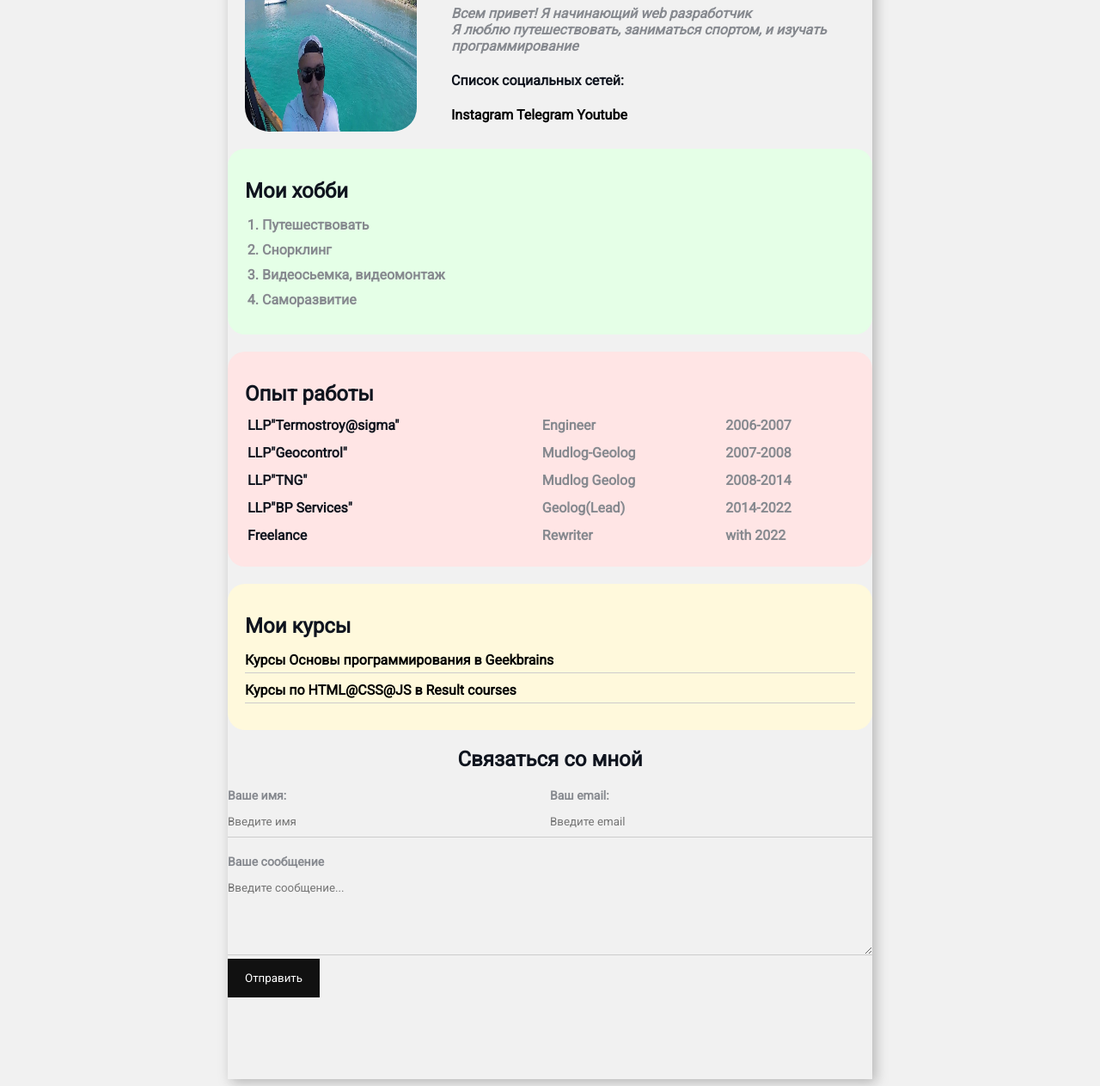
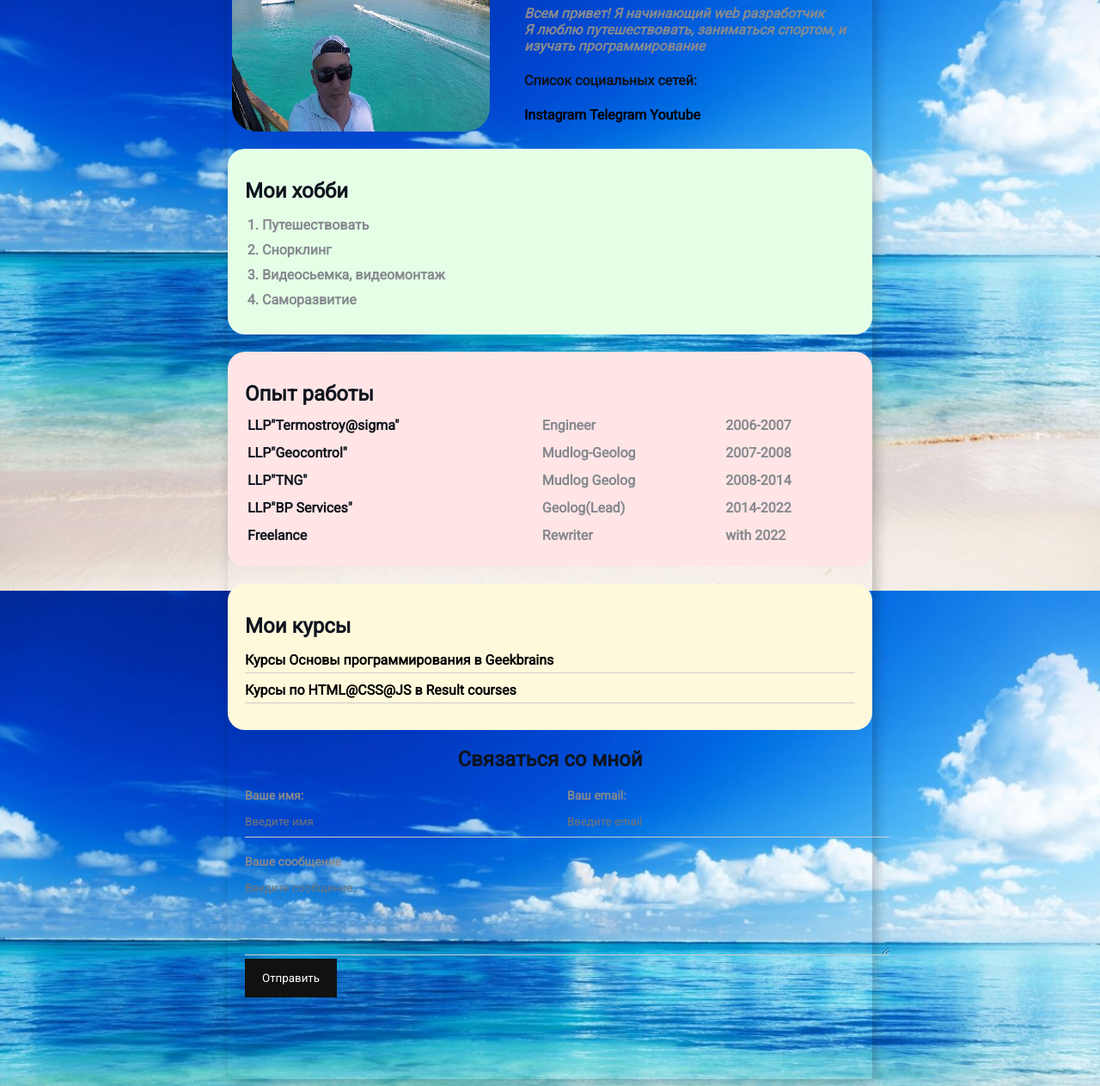
Before and after one commit to 07Rinat07/resume, a plain HTML site: page index.html in a window 1280 px wide. Shown: the part 113-1376 px from the top of the page at 86% size. Drawn offline with Linux system fonts and the light colour scheme.

Commit message:
Add styles

```diff
--- a/index.html
+++ b/index.html
@@ -5,9 +5,21 @@
     <meta http-equiv="X-UA-Compatible" content="IE=edge">
     <meta name="viewport" content="width=device-width, initial-scale=1.0">
     <meta name="keywords" content="rinat, cv, resume">
-    <meta name="description" content="Это сайт Рината Сармулдина">
+    <meta name="description" content="Это первая сверстаная страничка Рината Сармулдина">
     <link rel="stylesheet" href="styles.css">
-    <title>Rinat Resume</title>
+    <title>CV</title>
+    <style>body {
+        background: url(sea.jpg) no-repeat;
+        background-attachment: fixed;
+        background-position: center;
+        background-size: 100% 100%;
+        min-height: 100vh;
+        display: flex;
+        justify-content: center;
+        align-items: center;
+
+    }
+    </style>
     </head>
 
 <body>
--- a/styles.css
+++ b/styles.css
@@ -9,7 +9,7 @@ body {
 }
 
 a {
-  color: #000;
+  color: black;
   text-decoration: none;
 }
 
@@ -33,9 +33,9 @@ a:hover {
 }
 
 .avatar {
-  width: 200px;
+  width: 300px;
   border-radius: 28px;
-  margin-left: 20px;
+  margin-left: 5px;
 }
 
 .info {
@@ -94,6 +94,7 @@ a:hover {
    border: none;
    font-family: inherit;
    cursor: pointer;
+   margin-left: 20px;
 }
 
  .btn:hover {
@@ -162,11 +163,13 @@ a:hover {
     width: 100%;
     margin-right: 0;
     margin-bottom: 10px;
+    margin-left: 0px;
   }
 
 .form-group label {
   display: block;
   font-size: 14px;
+  margin-left: 20px;
   color: #86898f;
 }
 
@@ -181,4 +184,5 @@ a:hover {
   padding: 15px 0 10px;
   outline: none;
   font-family: inherit;
+  margin-left: 20px;
 }
```
Also changed, not shown: sea.jpg (added).
